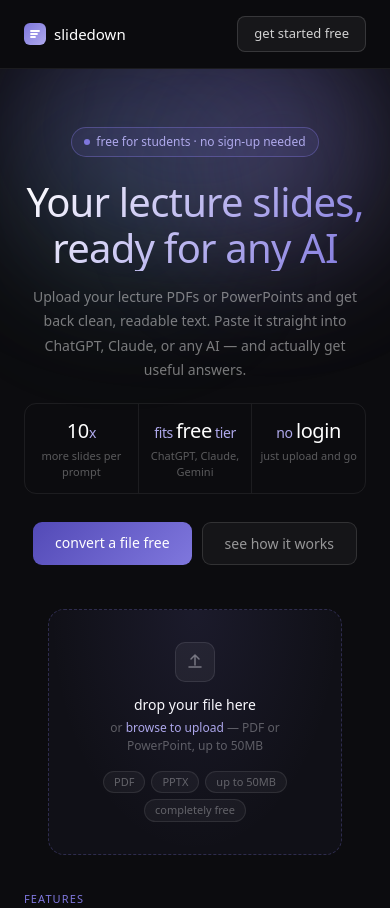
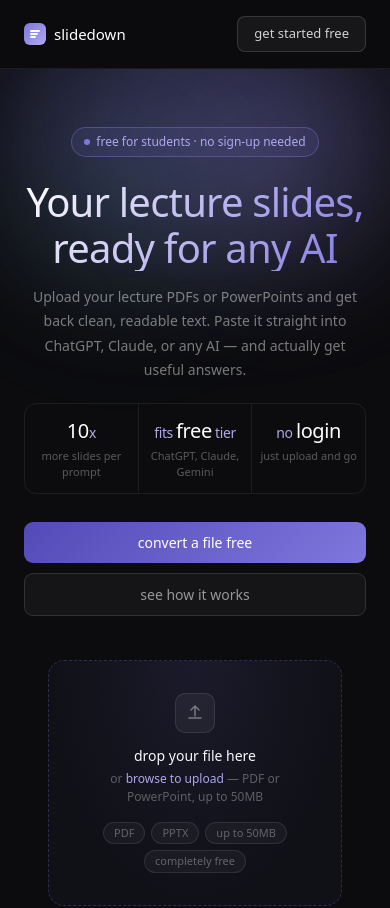
Before and after one commit to andrecamerino/slidedown, a Next.js app: page / in a window 390 px wide. Shown: the top 908 px of the page. Built offline with nearby package versions, Linux system fonts and the light colour scheme.

Commit message:
fix general mobile stylings

```diff
--- a/src/app/convert/page.tsx
+++ b/src/app/convert/page.tsx
@@ -96,7 +96,7 @@ export default function ConvertPage() {
       </div>
 
       {/* Split pane */}
-      <div className={`${CONTENT} grid grid-cols-2 divide-x divide-white/[0.06] min-h-[calc(100vh-120px)]`}>
+      <div className={`${CONTENT} grid grid-rows-1 lg:grid-cols-2 divide-x divide-white/[0.06] lg:min-h-[calc(100vh-120px)]`}>
         {/* Left — input */}
         <div className="p-4">
           <p className="text-[11px] font-medium tracking-[0.07em] uppercase text-white/30 mb-3">input</p>
--- a/src/app/page.tsx
+++ b/src/app/page.tsx
@@ -53,7 +53,7 @@ export default function Home() {
             </div>
           </div>
 
-          <div className="flex gap-2.5 justify-center">
+          <div className="flex flex-col lg:flex-row gap-2.5 justify-center">
             <Link href="/convert" className="btn-glow text-[14px] px-[22px] py-2.5 rounded-[9px] font-medium text-white" style={{background:"linear-gradient(135deg,#534AB7,#7F77DD)"}}>
               convert a file free
             </Link>
@@ -158,7 +158,7 @@ export default function Home() {
               <div className="flex-1 h-px bg-white/[0.07]" />
             </div>
 
-            <div className="flex items-center gap-2.5 bg-[rgba(93,202,165,0.05)] border border-[rgba(93,202,165,0.18)] rounded-lg px-[11px] py-2">
+            <div className="flex flex-col lg:flex-row items-center gap-2.5 bg-[rgba(93,202,165,0.05)] border border-[rgba(93,202,165,0.18)] rounded-lg px-[11px] py-2">
               <div className="w-[26px] h-[26px] rounded-[6px] bg-[rgba(93,202,165,0.13)] flex items-center justify-center flex-shrink-0">
                 <svg width="13" height="13" viewBox="0 0 13 13" fill="none" stroke="#5DCAA5" strokeWidth="1.5" strokeLinecap="round">
                   <path d="M2 2h9M2 5h7M2 8h5M2 11h6" />
```
